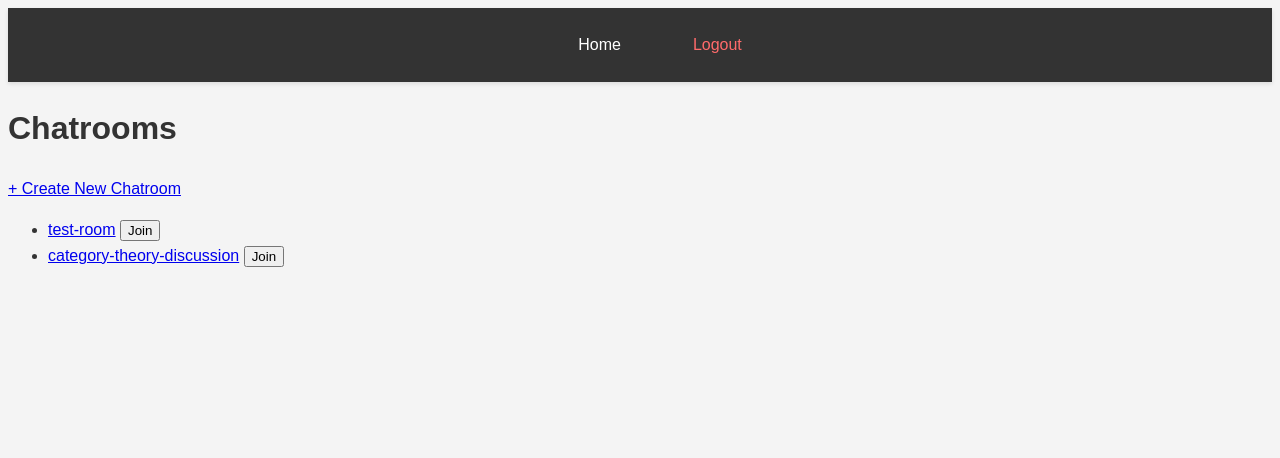
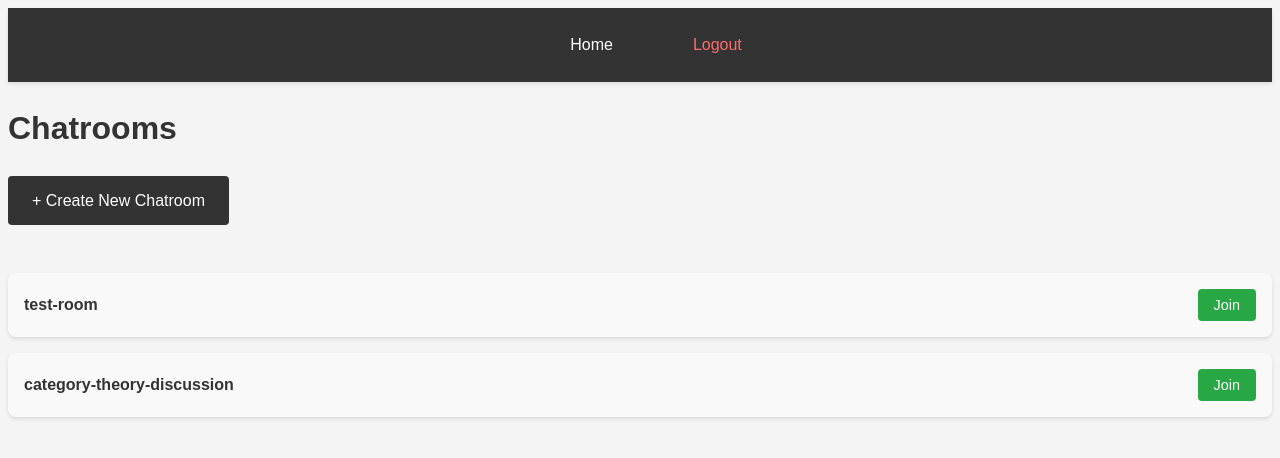
Before and after one commit to twisha-shah99/microservice-chat-app, a Flask app: page /chatrooms in a window 1280 px wide. Shown: the top 458 px of the page. Run offline with Flask 3, Linux system fonts and the light colour scheme; the visitor is signed in with stand-in values (Sample User, id 1).

Commit message:
updated base page of chatrooms ui

```diff
--- a/static/styles.css
+++ b/static/styles.css
@@ -102,3 +102,74 @@ body {
   .register-link a:hover {
     color: #ff4c4c;
   }
+
+  .create-chatroom-button {
+    display: inline-block;
+    background-color: #333;
+    color: #fff;
+    padding: 0.75rem 1.5rem;
+    text-decoration: none;
+    border-radius: 4px;
+    margin-bottom: 2rem;
+    transition: background-color 0.3s ease;
+  }
+
+  .create-chatroom-button:hover {
+    background-color: #555;
+  }
+
+  /* Chatroom List */
+  .chatroom-list {
+    list-style: none;
+    padding: 0;
+  }
+
+  .chatroom-item {
+    display: flex;
+    justify-content: space-between;
+    align-items: center;
+    background-color: #f9f9f9;
+    padding: 1rem;
+    margin-bottom: 1rem;
+    border-radius: 8px;
+    box-shadow: 0 2px 4px rgba(0, 0, 0, 0.1);
+  }
+
+  .chatroom-info {
+    flex-grow: 1;
+  }
+
+.join-button,
+.leave-button {
+  padding: 0.5rem 1rem;
+  border: none;
+  border-radius: 4px;
+  cursor: pointer;
+  font-size: 0.9rem;
+  transition: background-color 0.3s ease, color 0.3s ease;
+}
+
+.join-button {
+  background-color: #28a745;
+  color: #fff;
+}
+
+.join-button:hover {
+  background-color: #218838;
+}
+
+.leave-button {
+  background-color: #dc3545;
+  color: #fff;
+}
+
+.leave-button:hover {
+  background-color: #c82333;
+}
+
+.chatroom-name {
+    color: #333;
+    text-decoration: none;
+    font-weight: bold;
+    transition: color 0.3s ease;
+  }
--- a/templates/base.html
+++ b/templates/base.html
@@ -8,7 +8,7 @@
   <nav class="nav-bar">
       <a href="/" class="nav-bar-item">Home</a>
       {% if session.get('user_id') %}
-          <a href="/logout">Logout</a>
+          <a href="/logout" class="nav-bar-item">Logout</a>
       {% else %}
           <a href="/login" class="nav-bar-item">Login</a>
       {% endif %}
--- a/templates/chatrooms.html
+++ b/templates/chatrooms.html
@@ -2,21 +2,23 @@
 
 {% block content %}
 <h1>Chatrooms</h1>
-<a href="{{ url_for('create_chatroom') }}">+ Create New Chatroom</a>
-<ul>
+<a href="{{ url_for('create_chatroom') }}" class="create-chatroom-button">+ Create New Chatroom</a>
+<ul class="chatroom-list">
   {% for room in rooms %}
-  <li>
-      <a href="/chatroom/{{ room.chatroom_id }}">{{ room.chatroom_name }}</a>
+  <li class="chatroom-item">
+    <div class="chatroom-info">
+        <a href="/chatroom/{{ room.chatroom_id }}" class="chatroom-name">{{ room.chatroom_name }}</a>
+    </div>
       {% set member_ids = room.chatroom_members | map(attribute='profile_id') | list %}
       {% if session['user_id'] in member_ids %}
           <!-- User is already a member -->
           <form action="{{ url_for('leave_chatroom', room_id=room.chatroom_id) }}" method="post" style="display:inline;">
-              <button type="submit">Leave</button>
+              <button type="submit" class="leave-button">Leave</button>
           </form>
       {% else %}
           <!-- User is not a member -->
           <form action="{{ url_for('join_chatroom', room_id=room.chatroom_id) }}" method="post" style="display:inline;">
-              <button type="submit">Join</button>
+              <button type="submit" class="join-button">Join</button>
           </form>
       {% endif %}
   </li>
```
Also changed, not shown: templates/register.html (+14 -5 lines), instance/database.db.
